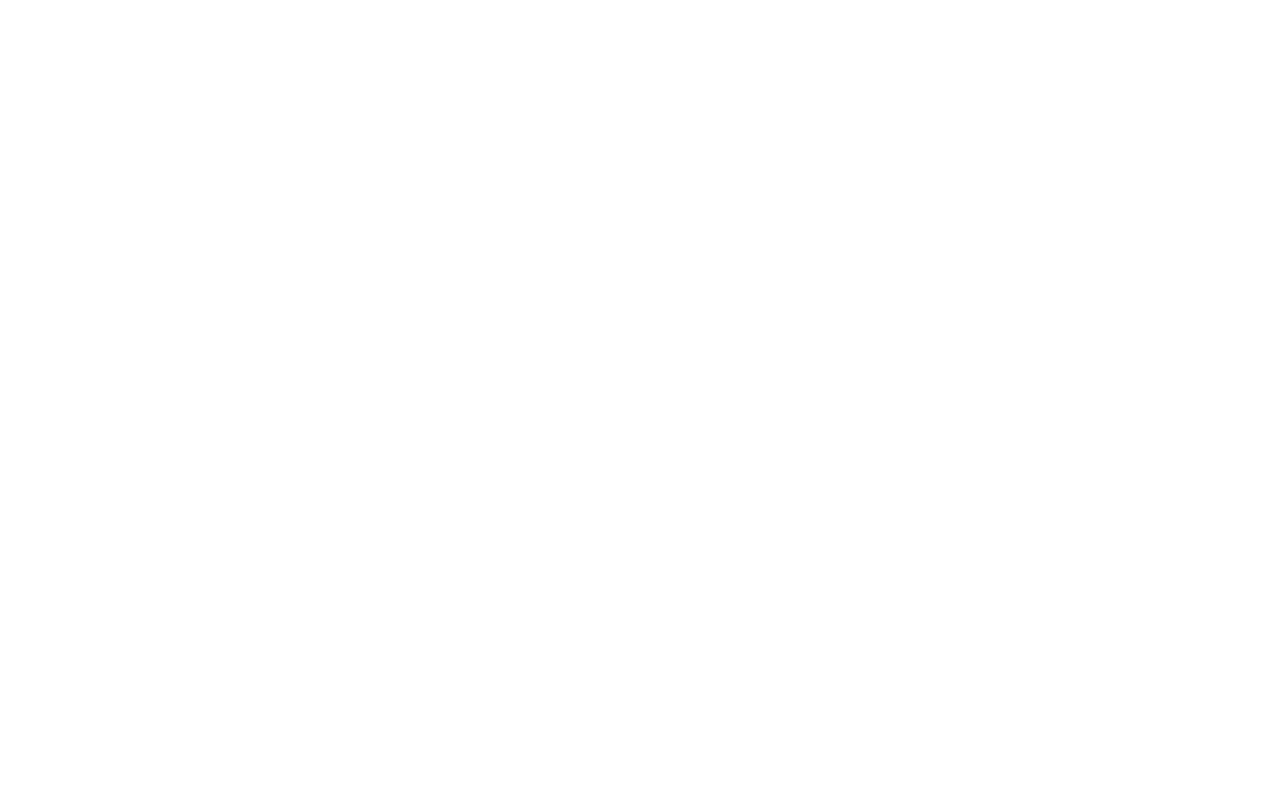
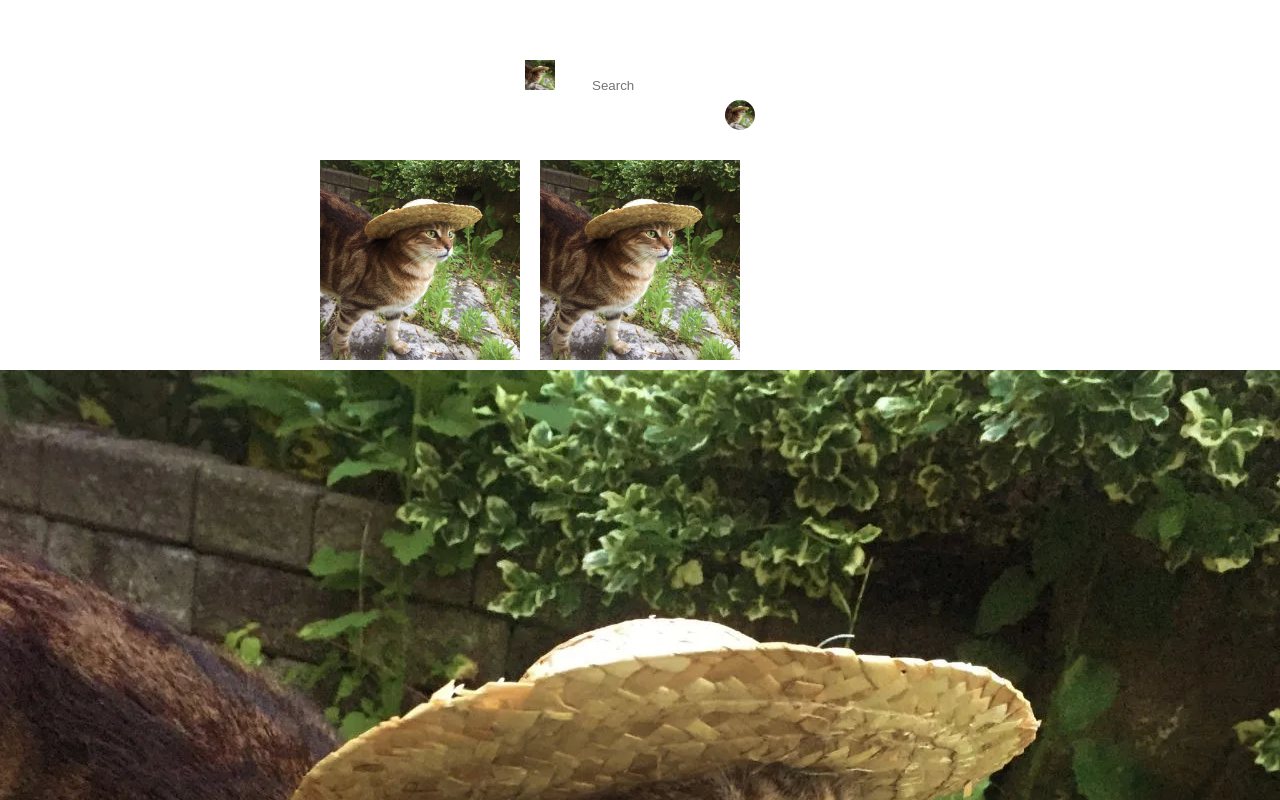
Before and after one commit to beyzahsen/instagram-page, a React (Create React App) app: page / in a window 1280 px wide. Before the commit this address had no page. Shown: the top 800 px of the page. Built offline with nearby package versions, Linux system fonts and the light colour scheme.

Commit message:
homepage

```diff
--- a/src/App.js
+++ b/src/App.js
@@ -5,6 +5,7 @@
 import "./styles.css";
 import { ProfilePage } from "./ProfilePage";
 import data from "./data.json";
+import Home from "./HomePage";
 
 const ThemeWrap = styled.div`
   background: var(--ins-background-primary);
@@ -17,8 +18,10 @@
 
   return (
     <div>
+
       <Router>
         <Routes>
+          <Route path="/" element={<Home />} />
           <Route path="/:id" element={<ProfilePage />} />
         </Routes>
       </Router>
--- /dev/null
+++ b/src/HomePage.js
@@ -0,0 +1,57 @@
+import React from "react";
+import Layout from "./SideBar";
+import { ProSidebarProvider } from "react-pro-sidebar";
+import "./styles.css";
+
+export default function Home() {
+
+  return (
+
+    <div className="App">
+      <header className="App-header">
+        <img
+          src="/images/project-1.webp"
+          alt="Instagram Logo"
+          className="logo"
+        />
+        <input type="text" placeholder="Search" className="search-box" />
+        <div className="menu">
+          <i className="fas fa-home"></i>
+          <i className="fas fa-paper-plane"></i>
+          <i className="fas fa-compass"></i>
+          <i className="fas fa-heart"></i>
+          <img
+            src="/images/project-1.webp"
+            alt="Profile"
+            className="profile"
+          />
+        </div>
+      </header>
+      <div className="posts">
+        <div className="post">
+          <img
+            src="/images/project-1.webp"
+            alt="Post"
+          />
+        </div>
+        <div className="post">
+          <img
+            src="/images/project-1.webp"
+            alt="Post"
+          />
+        </div>
+        <div className="post"></div>
+        <img
+        src="/images/project-1.webp"
+        alt="Post"
+        />
+        </div>
+
+
+
+    {/* <ProSidebarProvider>
+    <Layout></Layout>
+    </ProSidebarProvider> */}
+    </div>
+  );
+}
--- a/src/styles.css
+++ b/src/styles.css
@@ -12,3 +12,63 @@
 .__insta-dark-mode .dark-theme-only {
   display: block;
 }
+
+
+.App {
+  display: flex;
+  flex-direction: column;
+  align-items: center;
+  margin-top: 60px;
+}
+
+.logo {
+  height: 30px;
+  margin-left: 30px;
+}
+
+.search-box {
+  margin-left: 30px;
+  width: 200px;
+  border: none;
+  border-radius: 3px;
+  padding: 7px;
+}
+
+.menu {
+  display: flex;
+  align-items: center;
+  margin-left: 20px;
+}
+
+.menu i {
+  font-size: 24px;
+  margin-right: 20px;
+}
+
+.profile {
+  width: 30px;
+  height: 30px;
+  border-radius: 50%;
+  margin-left: auto;
+  margin-right: 30px;
+}
+
+.posts {
+  display: flex;
+  flex-wrap: wrap;
+  justify-content: center;
+  margin-top: 20px;
+}
+
+.post {
+  margin: 10px;
+  width: 200px;
+  height: 200px;
+  overflow: hidden;
+}
+
+.post img {
+  width: 100%;
+  height: 100%;
+  object-fit: cover;
+}
```
